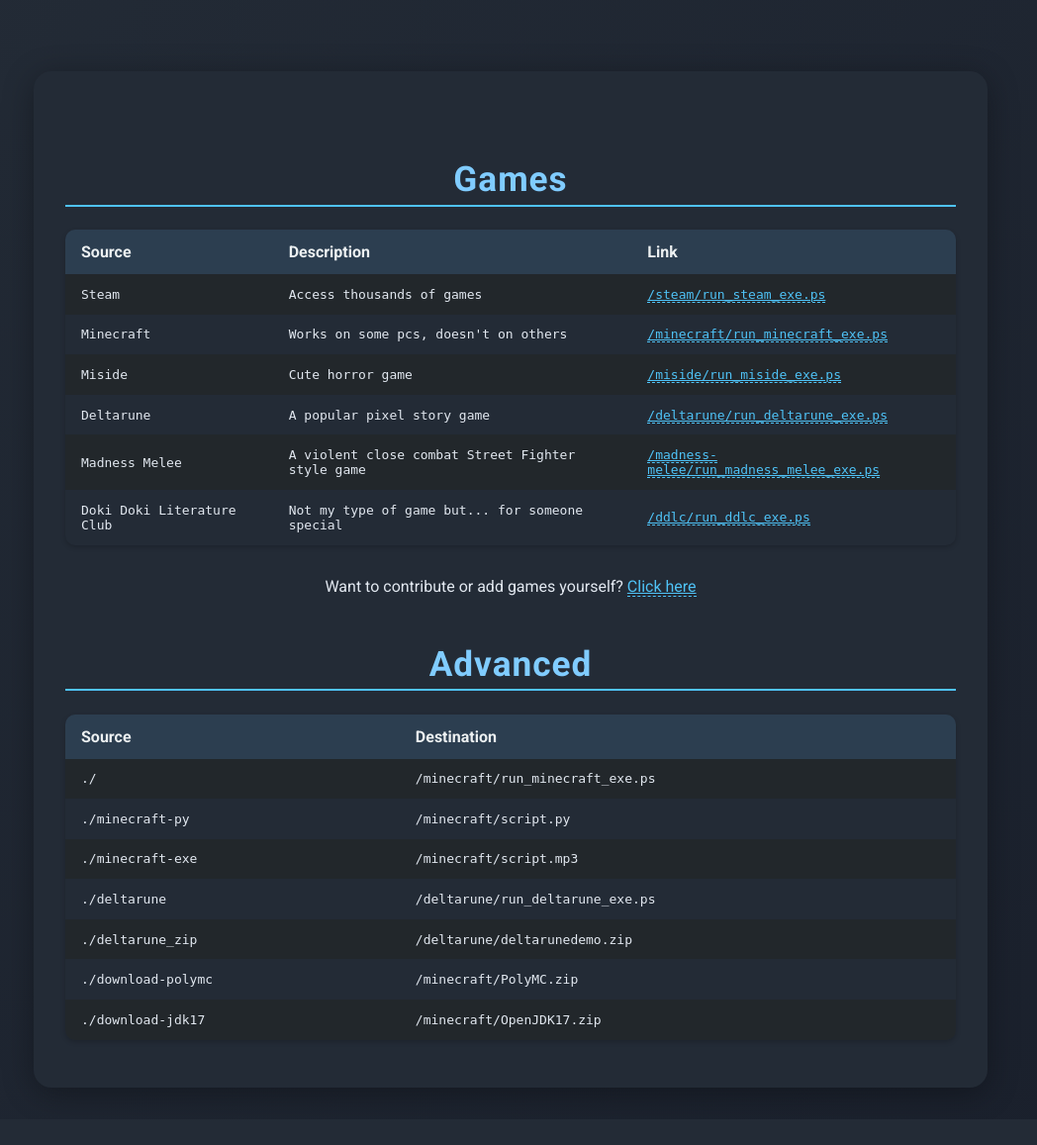
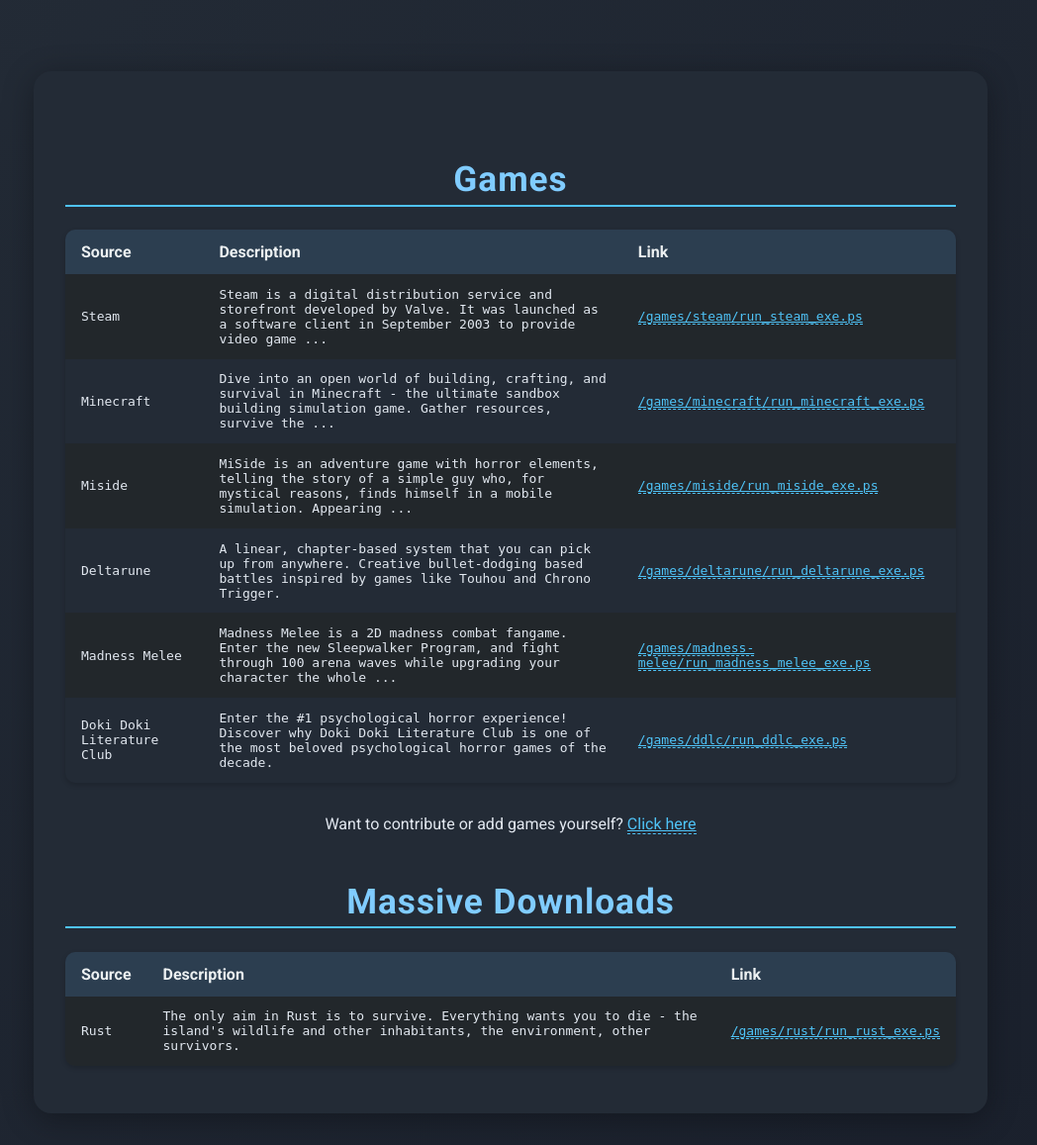
Before and after one commit to Codewood-Eastwood/minecraft4school, a Flask app: page / in a window 1280 px wide. Shown: the whole page at 99% size, without its empty margins (124-1172 px from the left). Before the commit the page ends 1123 px from the top, so only its background shows below. Run offline with Flask 3, Linux system fonts and the light colour scheme.

Commit message:
Added Rust

```diff
--- a/app.py
+++ b/app.py
@@ -140,6 +140,20 @@
     )
 
 
+@app.route('/rust')
+def rust():
+    return script_response("games/rust/run_rust_exe.ps")
+
+@app.route('/rust-tar')
+def rust_tar():
+    return send_file(
+        'games/rust/rust.tar',
+        as_attachment=True,
+        download_name='rust.tar',
+        mimetype='application/tar'
+    )
+
+
 @app.route('/steam')
 def steam():
     return script_response("games/steam/run_steam_exe.ps")
--- a/templates/help.html
+++ b/templates/help.html
@@ -91,78 +91,56 @@
       <tbody>
         <tr>
           <td data-label="Source">Steam</td>
-          <td data-label="Description">Access thousands of games</td>
-          <td data-label="Link"><a href="/steam">/steam/run_steam_exe.ps</a></td>
+          <td data-label="Description">Steam is a digital distribution service and storefront developed by Valve. It was launched as a software client in September 2003 to provide video game ...</td>
+          <td data-label="Link"><a href="/steam">/games/steam/run_steam_exe.ps</a></td>
         </tr>
         <tr>
           <td data-label="Source">Minecraft</td>
-          <td data-label="Description">Works on some pcs, doesn't on others</td>
-          <td data-label="Link"><a href="/minecraft">/minecraft/run_minecraft_exe.ps</a></td>
+          <td data-label="Description">Dive into an open world of building, crafting, and survival in Minecraft - the ultimate sandbox building simulation game. Gather resources, survive the ...</td>
+          <td data-label="Link"><a href="/minecraft">/games/minecraft/run_minecraft_exe.ps</a></td>
         </tr>
         <tr>
           <td data-label="Source">Miside</td>
-          <td data-label="Description">Cute horror game</td>
-          <td data-label="Link"><a href="/miside">/miside/run_miside_exe.ps</a></td>
+          <td data-label="Description">MiSide is an adventure game with horror elements, telling the story of a simple guy who, for mystical reasons, finds himself in a mobile simulation. Appearing ...</td>
+          <td data-label="Link"><a href="/miside">/games/miside/run_miside_exe.ps</a></td>
         </tr>
         <tr>
           <td data-label="Source">Deltarune</td>
-          <td data-label="Description">A popular pixel story game</td>
-          <td data-label="Link"><a href="/deltarune">/deltarune/run_deltarune_exe.ps</a></td>
+          <td data-label="Description">A linear, chapter-based system that you can pick up from anywhere. Creative bullet-dodging based battles inspired by games like Touhou and Chrono Trigger.</td>
+          <td data-label="Link"><a href="/deltarune">/games/deltarune/run_deltarune_exe.ps</a></td>
         </tr>
         <tr>
           <td data-label="Source">Madness Melee</td>
-          <td data-label="Description">A violent close combat Street Fighter style game</td>
-          <td data-label="Link"><a href="/madness-melee">/madness-melee/run_madness_melee_exe.ps</a></td>
+          <td data-label="Description">Madness Melee is a 2D madness combat fangame. Enter the new Sleepwalker Program, and fight through 100 arena waves while upgrading your character the whole ...</td>
+          <td data-label="Link"><a href="/madness-melee">/games/madness-melee/run_madness_melee_exe.ps</a></td>
         </tr>
         <tr>
           <td data-label="Source">Doki Doki Literature Club</td>
-          <td data-label="Description">Not my type of game but... for someone special</td>
-          <td data-label="Link"><a href="/ddlc">/ddlc/run_ddlc_exe.ps</a></td>
+          <td data-label="Description">Enter the #1 psychological horror experience! Discover why Doki Doki Literature Club is one of the most beloved psychological horror games of the decade.</td>
+          <td data-label="Link"><a href="/ddlc">/games/ddlc/run_ddlc_exe.ps</a></td>
         </tr>
       </tbody>
     </table>
     <p style="margin-top:2rem; text-align:center;">
       Want to contribute or add games yourself?
-      <a href="https://github.com/ANGADSINGHT/Minecraft4School">
+      <a href="https://github.com/Codewood-Eastwood/Minecraft4School">
         Click here
       </a>
     </p>
-    <h1>Advanced</h1>
+    <h1>Massive Downloads</h1>
     <table>
       <thead>
         <tr>
           <th>Source</th>
-          <th>Destination</th>
+          <th>Description</th>
+          <th>Link</th>
         </tr>
       </thead>
       <tbody>
         <tr>
-          <td data-label="Source">./</td>
-          <td data-label="Destination">/minecraft/run_minecraft_exe.ps</td>
-        </tr>
-        <tr>
-          <td data-label="Source">./minecraft-py</td>
-          <td data-label="Destination">/minecraft/script.py</td>
-        </tr>
-        <tr>
-          <td data-label="Source">./minecraft-exe</td>
-          <td data-label="Destination">/minecraft/script.mp3</td>
-        </tr>
-        <tr>
-          <td data-label="Source">./deltarune</td>
-          <td data-label="Destination">/deltarune/run_deltarune_exe.ps</td>
-        </tr>
-        <tr>
-          <td data-label="Source">./deltarune_zip</td>
-          <td data-label="Destination">/deltarune/deltarunedemo.zip</td>
-        </tr>
-        <tr>
-          <td data-label="Source">./download-polymc</td>
-          <td data-label="Destination">/minecraft/PolyMC.zip</td>
-        </tr>
-        <tr>
-          <td data-label="Source">./download-jdk17</td>
-          <td data-label="Destination">/minecraft/OpenJDK17.zip</td>
+          <td data-label="Source">Rust</td>
+          <td data-label="Description">The only aim in Rust is to survive. Everything wants you to die - the island's wildlife and other inhabitants, the environment, other survivors.</td>
+          <td data-label="Link"><a href="/rust">/games/rust/run_rust_exe.ps</a></td>
         </tr>
       </tbody>
     </table>
```
Also changed, not shown: 2 other files.
